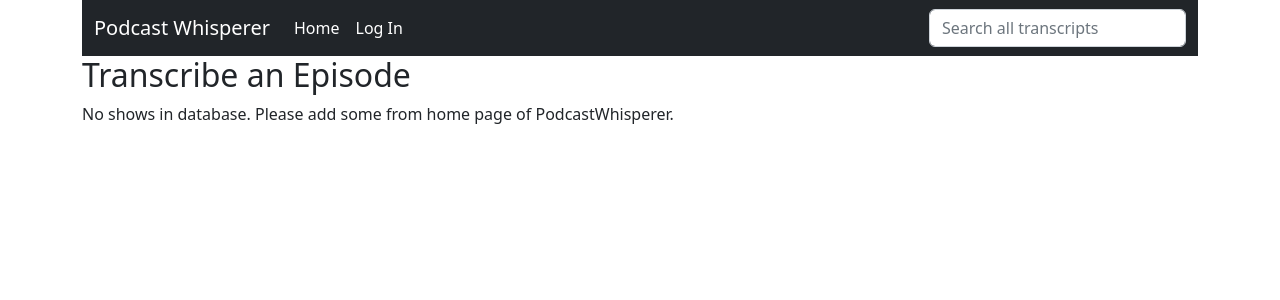
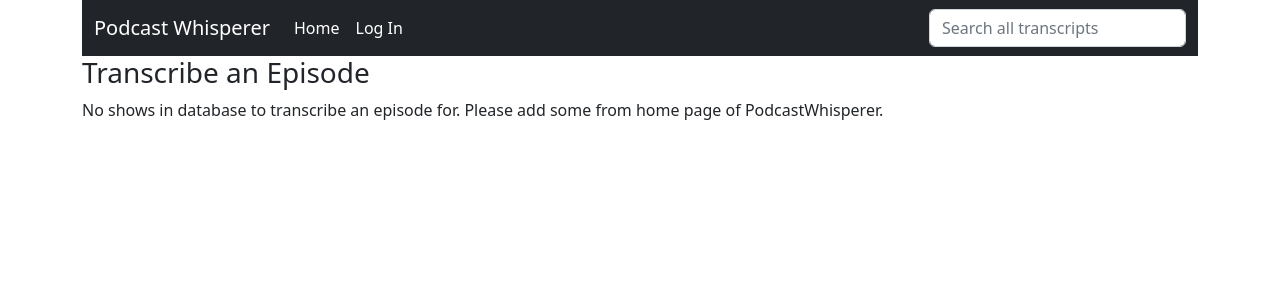
Before and after one commit to garlic-hub/PodcastWhisperer, a Flask app: template podcast_whisperer/templates/site/transcribe.html in a window 1280 px wide. Shown: the top 300 px of the page. Run offline with Flask 2, Linux system fonts and the light colour scheme; the template is opened without the code that fills it, so the values that code supplies are empty; some libraries are stand-ins or nearby versions.

Commit message:
Updated some pages for bootstrap and alpabetized show order

```diff
--- a/podcast_whisperer/database.py
+++ b/podcast_whisperer/database.py
@@ -73,7 +73,7 @@ class Database:
         self.con.commit()
 
     def get_shows(self) -> List[Show]:
-        cursor = self.con.execute('SELECT * FROM shows')
+        cursor = self.con.execute('SELECT * FROM shows ORDER BY name')
         return [Show(s) for s in cursor.fetchall()]
 
     def get_show_by_name(self, name: str):
--- a/podcast_whisperer/templates/base.html
+++ b/podcast_whisperer/templates/base.html
@@ -49,7 +49,7 @@
     </div>
     {% endfor %}
     <header>
-      <h2>{% block header %}{% endblock %}</h2>
+      <h3>{% block header %}{% endblock %}</h3>
     </header>
     {% block content %}{% endblock %}
   </div>
--- a/podcast_whisperer/templates/site/search.html
+++ b/podcast_whisperer/templates/site/search.html
@@ -6,13 +6,16 @@
 
 {% block content %}
 {% if segments %}
-<table>
+<table class="table table-striped">
+  <thead>
     <tr>
       <th>Show</th>
       <th>Episode</th>
       <th>Timestamp</th>
       <th>Text</th>
     </tr>
+  </thead>
+  <tbody>
     {% for segment in segments %}
     <tr>
       <td>{{ segment['show'] }}</td>
@@ -21,6 +24,7 @@
       <td>{{ segment['text'] }}</td>
     </tr>
     {% endfor %}
+  </tbody>
 </table>
 {% else %}
 No hits for search query
--- a/podcast_whisperer/templates/site/transcribe.html
+++ b/podcast_whisperer/templates/site/transcribe.html
@@ -6,20 +6,32 @@
 
 {% block content %}
 {% if shows %}
-<form method="post" enctype=multipart/form-data>
-  <label for="show">Show</label>
-  <select name="show" id="show" required>
-    {% for show in shows %}
-    <option value="{{ show['name']}}">{{ show['name'] }}</option>
-    {% endfor %}
-  </select>
-  <label for="episode">Episode Name</label>
-  <input name="episode" id="episode" required>
-  <input type="file" name="file" required />
-  <input type="submit" value="Transcribe Episode">
+<form method="post" enctype="multipart/form-data">
+  <div class="mb-3">
+    <label for="show" class="form-label">Show</label>
+      <select name="show" id="show" required>
+        {% for show in shows %}
+        <option value="{{ show['name']}}">{{ show['name'] }}</option>
+        {% endfor %}
+      </select>
+  </div>
+  <div class="mb-3">
+    <label for="episode" class="form-label">Episode Name</label>
+    <input class="form-control" id="episode" name="episode" required>
+  </div>
+  <div class="mb-3">
+    <label for="file" class="form-label">Audio File</label>
+    <input class="form-control" type="file" id="file" name="file" required>
+  </div>
+  <div class="col-auto">
+    <button type="submit" class="btn btn-primary mb-3">Transcribe</button>
+  </div>
 </form>
-Please note that this operation can take a while. Please wait for the message at top of screen after you click submit.
+Please note that this operation can take a long time.
+Please wait for the message at top of screen after you click submit.
+Check PodcastWhisperer documentation on how to speed up transcription.
 {% else %}
-No shows in database. Please add some from home page of PodcastWhisperer.
+No shows in database to transcribe an episode for.
+Please add some from home page of PodcastWhisperer.
 {% endif %}
 {% endblock %}
```
Also changed, not shown: podcast_whisperer/templates/site/episode_list.html (+5 -5 lines). Lines whose indentation alone changed are shown as unchanged.
